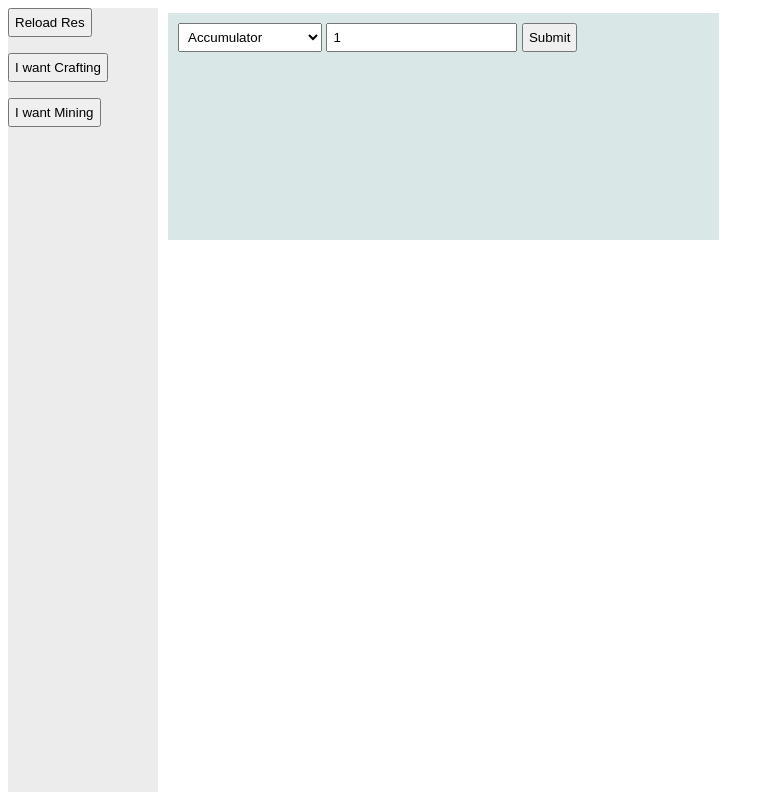
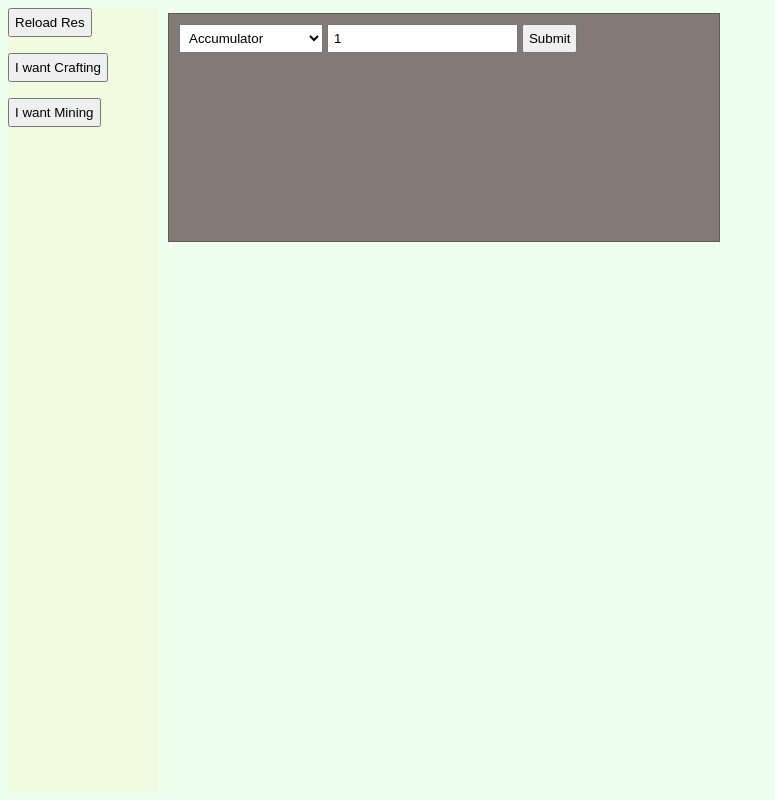
Before and after one commit to annkapul/DeepTownHelper, a FastAPI app: page / in a window 1280 px wide. Shown: the whole page, without its empty margins (0-775 px from the left). Run offline with FastAPI, Linux system fonts and the light colour scheme.

Commit message:
Change css style a bit

```diff
--- a/calculator.py
+++ b/calculator.py
@@ -51,7 +51,7 @@ class Item:
     def __init__(self, name, count=1):
         self.exists = bool(resources.get(name))
         self.name = name
-        self.pretty_name = name.replace("_", " ").title()
+        self.pretty_name = resources.get(name).get("name") if self.exists else name.replace("_", " ").title()
         self.count = count
         self.uuid = str(uuid.uuid4())
 
--- a/static/styles.css
+++ b/static/styles.css
@@ -3,33 +3,44 @@ h1 {
 }
 
 div.in {
-    background-color: #74a7a745;
+    background-color: #837A75;
+    border-color: #605B56;
+    border-style: solid;
+    border-width: 1px;
     margin: 5;
     padding: 10;
     width: 30%
     position: relative;
     float: left;
-    grid-column: 2
-    grid-row: 1
+    grid-column: 2;
+    grid-row: 1;
+
 }
 
 div.out {
-    background-color: #9174a745;
+    background-color: #DAFEB7;
+    border-color: #ACC18A;
+    border-style: solid;
+    border-width: 1px;
     margin: 5;
     padding: 10;
     position: relative;
     float: right;
-    grid-column: 3, 4
-    grid-row: 2, 4
+    grid-column: 3, 4;
+    grid-row: 2, 4;
 }
 
 div.total {
-    background-color: #91a745;
+    background-color: #DAFEB7;
+    border-color: #ACC18A;
+    border-style: solid;
+    border-width: 1px;
     margin: 5;
     padding: 10;
     position: relative;
     float: left;
-    font-size: 14px
+    font-size: 14px;
+
 }
 
 div.recipe {
@@ -56,14 +67,15 @@ input {
 }
 
 body {
-    font-family: sans-serif;
+    font-family: roboto;
+    background-color: #EDFFEC;
     display: grid;
     grid-template-columns: 150px auto auto auto auto auto;
     grid-template-rows: auto auto auto auto;
     grid-gap: 5px;
 }
 div.menu {
-    background-color: #80808026;
+    background-color: #F2FBE0;
     border-color: #3871a2;
     grid-column: 1;
     grid-row-start: 1;
--- a/templates/index.html
+++ b/templates/index.html
@@ -76,7 +76,7 @@
                 </form>
 
             {% endfor %}
-            <div class="time">Total time required: {{ recipe.time }} </div>
+            <div class="time">Required time: {{ recipe.time }} </div>
             </div>
         {% endfor %}
 
```
Also changed, not shown: README.md.
